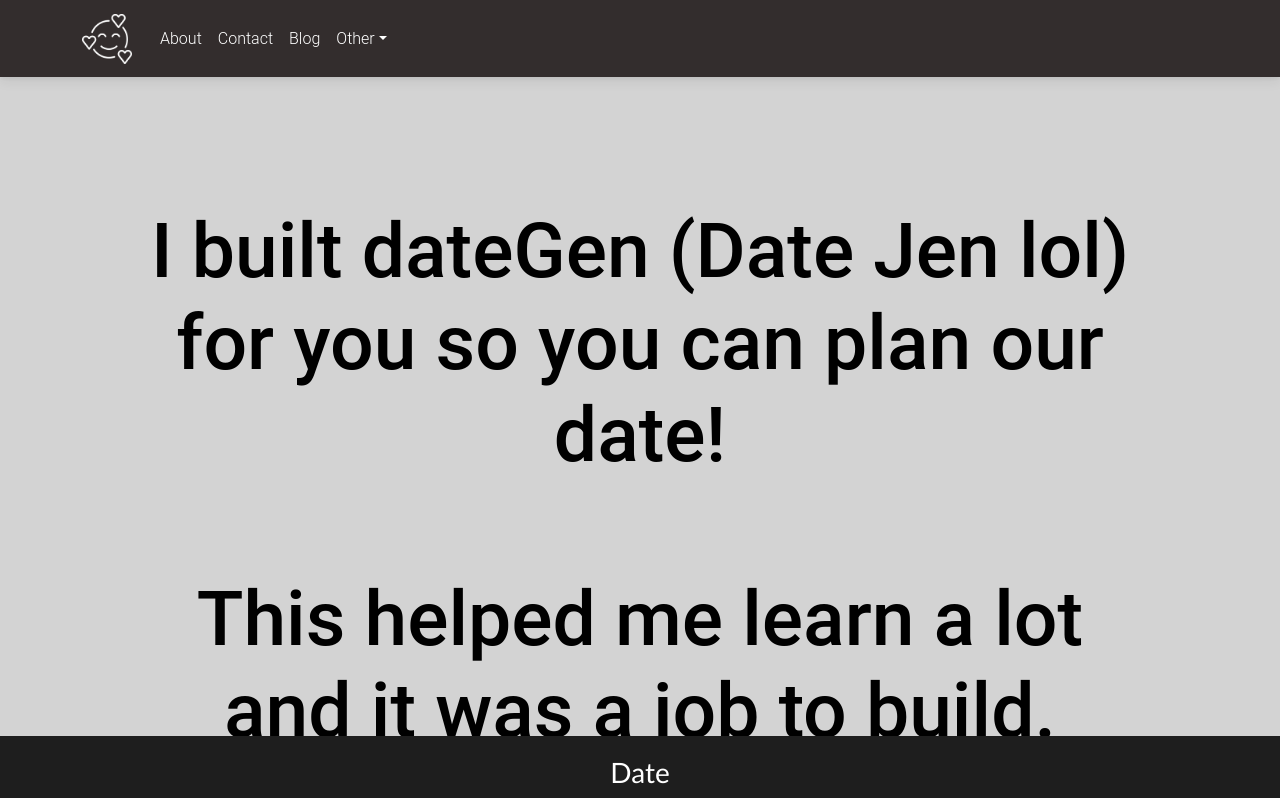
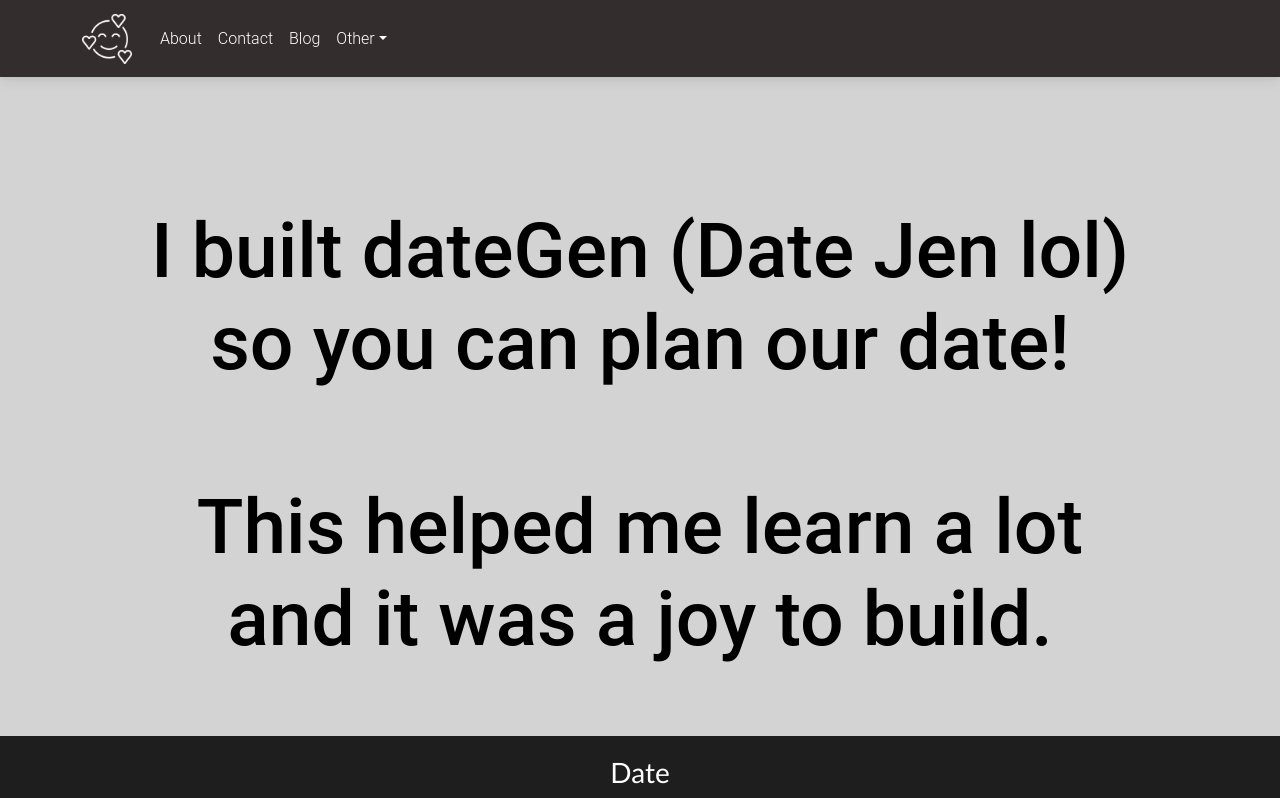
Before and after one commit to dylanfeehan/dategen, a React (Create React App) app: page /#/about in a window 1280 px wide. Shown: the top 798 px of the page. Built offline with nearby package versions, Linux system fonts and the light colour scheme.

Commit message:
final draft

```diff
--- a/src/assets/foodDrinkData.js
+++ b/src/assets/foodDrinkData.js
@@ -21,7 +21,7 @@ export const foodDrinkData = [
   },
   {
     title: "Treat",
-    text: "Enjoy a fantastic dinner in shadyside's premier italian restaurant",
+    text: "Tasty ice cream and waffles, run by an extremely cute old french couple.",
     image: require('./images/treat.jpg'),
     site: "https://www.treatpittsburgh.com/",
     reservations: "No.",
@@ -61,7 +61,7 @@ export const foodDrinkData = [
     image: require('./images/apresskibar.jpg'),
     site: "https://apresskibar.butcherandtherye.com/",
     reservations: "Possibly, contact Alyssa for assistance.",
-    notes: "park on potter and walk",
+    notes: "Parking garage.",
     directions: "https://www.google.com/maps/dir//Apr%C3%A8s-Ski+at+Butcher+and+the+Rye,+6th+Street,+Pittsburgh,+PA/@40.4423486,-80.0721927,12z/data=!3m1!5s0x8834f156639a3a21:0xd2cd795d2987fbe4!4m8!4m7!1m0!1m5!1m1!1s0x8834f15666b9ee7f:0xdfd18cd6d31d6940!2m2!1d-80.0021536!2d40.4423697",
   },
 ]
--- a/src/assets/oneOnOneData.js
+++ b/src/assets/oneOnOneData.js
@@ -3,7 +3,7 @@ import React from 'react';
 export const oneOnOneData = [
   {
     title: "Watch a Movie",
-    text: "Fantastic italian food in a beautiful tucked away basement restaurant in Shadyside.",
+    text: "Whats a better way to get to know each other than to not talk for 2 hours?",
     image: require('./images/movie.jpg'),
     site: "",
     reservations: "No, unless going to movie theater. Then about 2 hours of advance is necessary.",
@@ -16,7 +16,7 @@ export const oneOnOneData = [
     image: require('./images/baking.jpg'),
     site: "",
     reservations: "Yes, must shop for ingredients and necessary tools.",
-    notes: "Baked goods -> kisses. Accentuate with wine.",
+    notes: "Baked goods lead to kisses. Accentuate with wine.",
     directions: "https://www.google.com/maps/dir//5447+Potter+Street,+Pittsburgh,+PA/@40.4527662,-79.9384903,16z/data=!4m8!4m7!1m0!1m5!1m1!1s0x8834f213f697e5a5:0xef47d35da4f3b842!2m2!1d-79.9358023!2d40.4547724",
   },
   {
@@ -39,7 +39,7 @@ export const oneOnOneData = [
   },
   {
     title: "Paint Together",
-    text: "Too much money in your wallet? enjoy a view of the city while blowing all of your money on average food",
+    text: "Impress one another with your inborn artistic abilities.",
     image: require('./images/painttogether.jpg'),
     site: "",
     reservations: "Yes, painting supplies necessary.",
@@ -48,7 +48,7 @@ export const oneOnOneData = [
   },
   {
     title: "Cook Together",
-    text: "Who doesn'twww like tasty nutritious meals?",
+    text: "Who doesn't like tasty nutritious meals?",
     image: require('./images/cooktogether.jpg'),
     site: "",
     reservations: "Yes, must shop for ingredients and necessary tools.",
--- a/src/pages/about.js
+++ b/src/pages/about.js
@@ -4,16 +4,16 @@ const About = () => {
   return (
     <div>
       <h1 className="message">
-        I built dateGen (Date Jen lol) for you so you can plan our date!
+        I built dateGen (Date Jen lol) so you can plan our date!
         <br></br>
         <br></br>
-        This helped me learn a lot and it was a job to build.
+        This helped me learn a lot and it was a joy to build.
         <br></br>
         <br></br>
         The <code>source code</code> can be found by clicking <a href="https://github.com/dylanfeehan/dategen" this link>this link.</a>
         <br></br>
         <br></br>
-        I hope we have fun today :)
+        I hope we have fun tonight :)
       </h1>
     </div>
   );
--- a/src/pages/signup.js
+++ b/src/pages/signup.js
@@ -74,7 +74,7 @@ const popover = (
     <Popover.Body style={{
       textAlign: 'center'
     }}
-      as="p">Do you really think I implemented sign up functionality? You're the only person using this lol. {isChecked ? "btw, i'm excited for the cuddles later :)" : "BTW, you didn't think i'd notice that you didn't check the cuddle box? you're so cruel lol"}</Popover.Body>
+      as="p">Do you really think I implemented sign up functionality? You're the only person using this lol. {isChecked ? "btw, thanks for checking the cuddle box" : "BTW, you didn't think i'd notice that you didn't check the cuddle box? you're so cruel lol"}</Popover.Body>
     <div className="special-link-container">
     <Link to="/">
       <Button variant="outline-dark">Back to Home</Button>
@@ -88,7 +88,7 @@ const popover = (
     <Form>
       <Form.Group className="form-group-with-margin">
         <Form.Label>Full Name</Form.Label>
-        <Form.Control type="email" placeholder="Jen Something" />
+        <Form.Control type="text" placeholder="Jen Something" />
       </Form.Group>
       <Form.Group className="form-group-with-margin">
         <Form.Label>Email Address</Form.Label>
```
